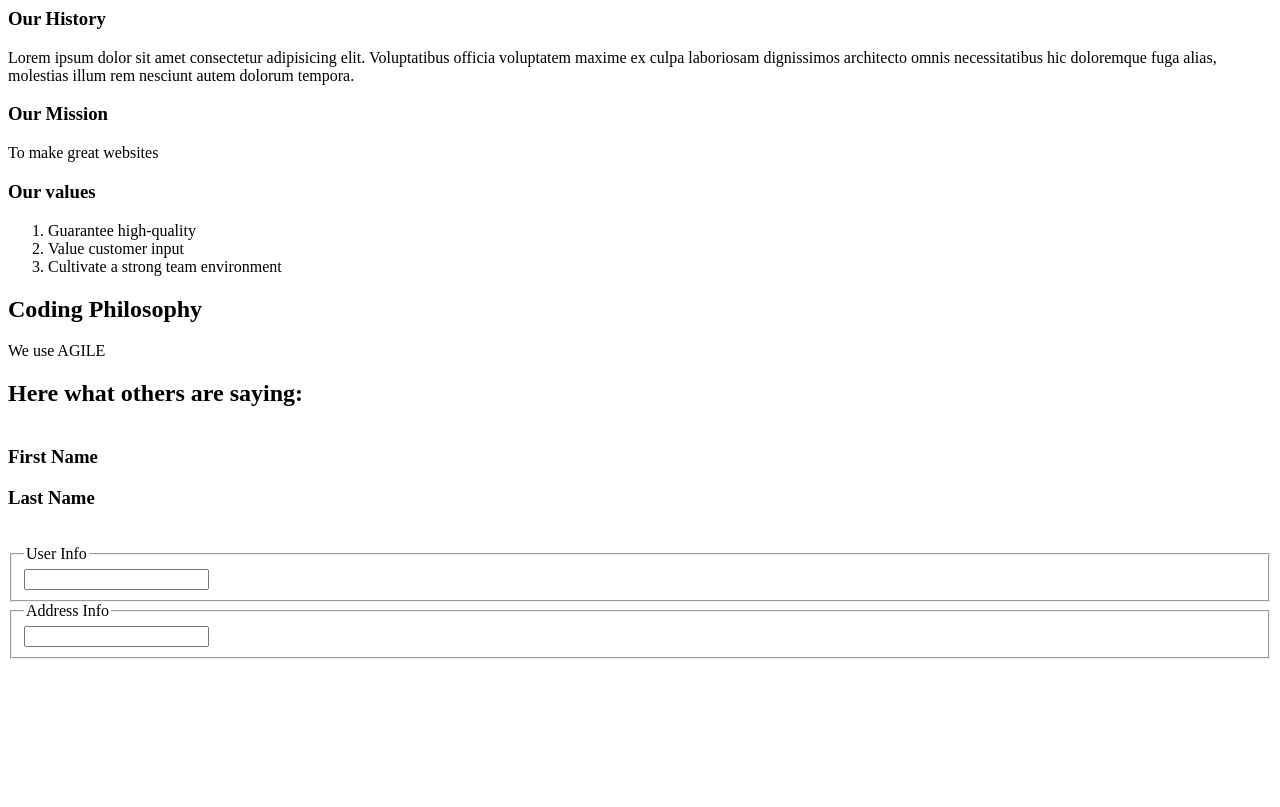
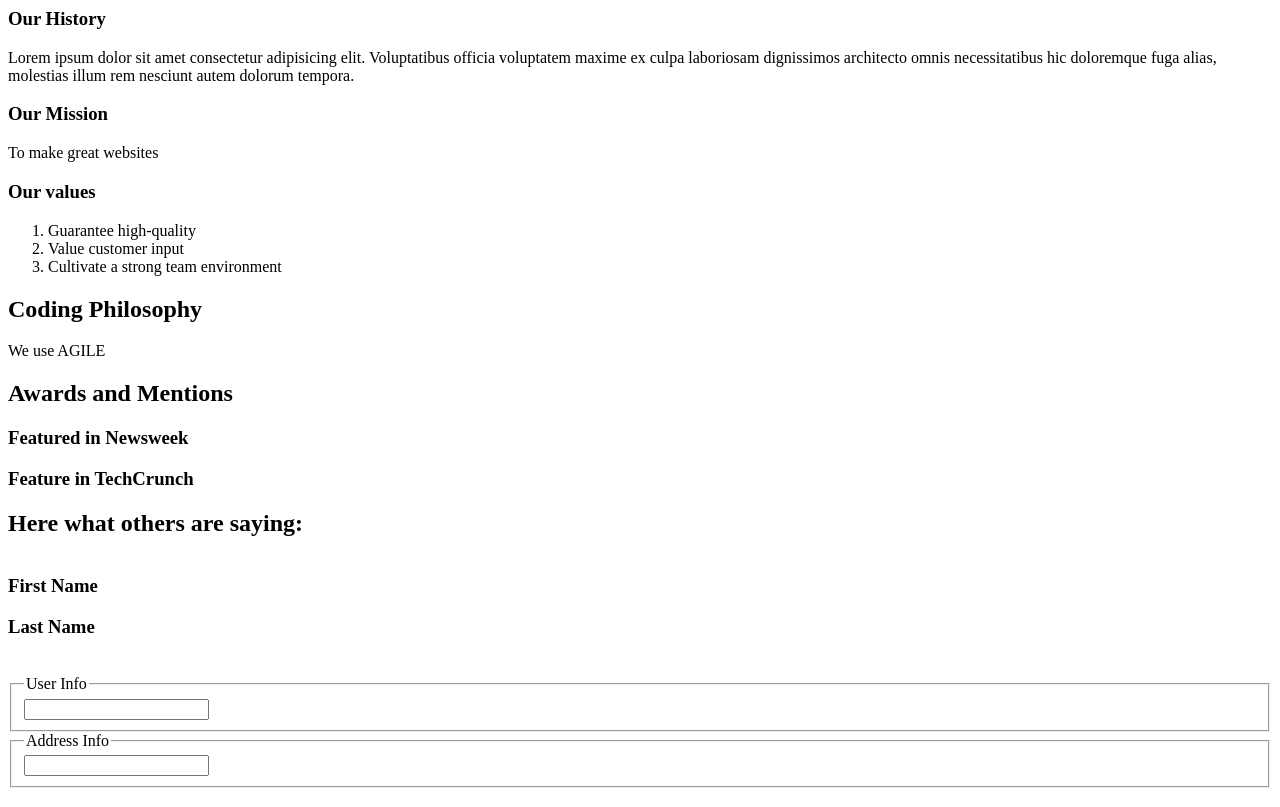
Before and after one commit to alex-mack-mimo/TheAmazingWebsite2, a plain HTML site: page index.html in a window 1280 px wide. Drawn offline with Linux system fonts and the light colour scheme.

Commit message:
added awards section

```diff
--- a/index.html
+++ b/index.html
@@ -33,6 +33,16 @@
     <section>
         <h2>Coding Philosophy</h2>
         <p>We use AGILE</p>
+    </section>
+
+    <section>
+        <h2>Awards and Mentions</h2>
+        <div>
+            <h3>Featured in Newsweek</h3>
+        </div>
+        <div>
+            <h3>Feature in TechCrunch</h3>
+        </div>
     </section>
 
     <section id="testimonials">
```
